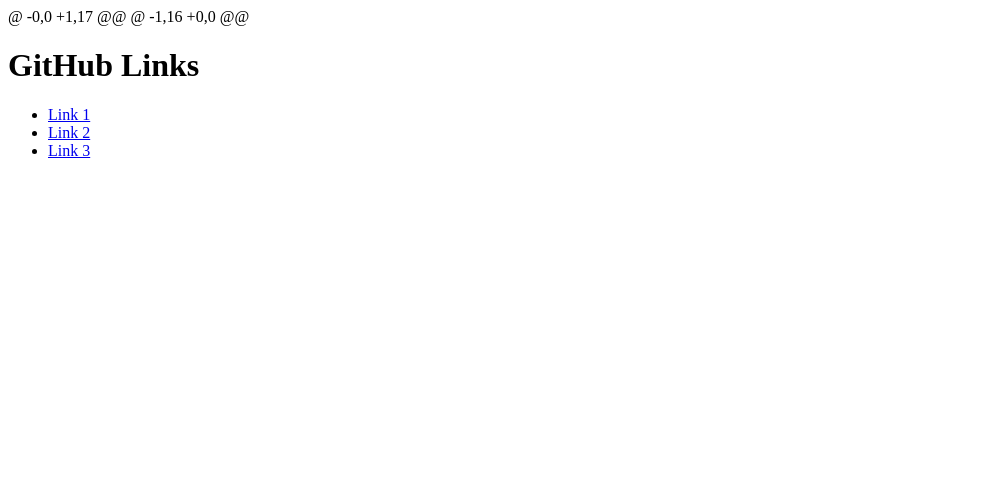
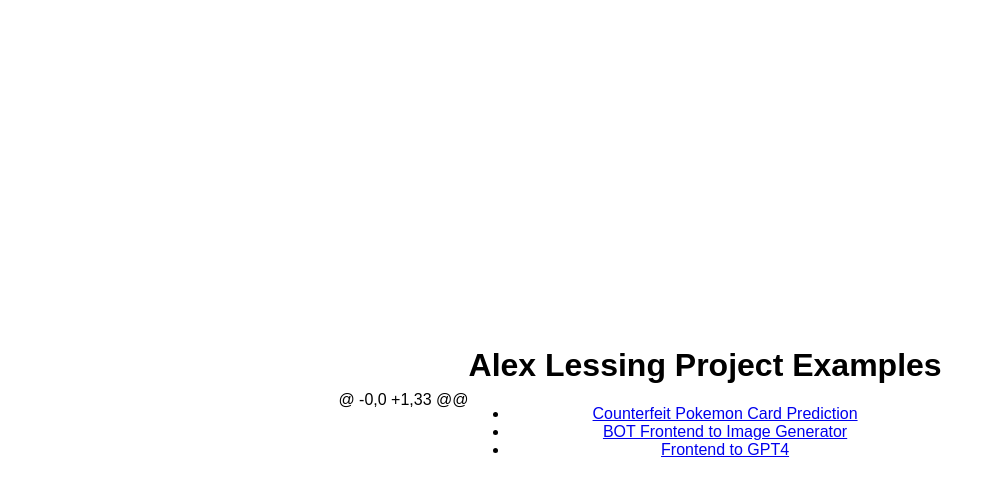
Before and after one commit to FelisCatus1/projects2, a plain HTML site: page index.html in a window 1280 px wide. Shown: the whole page, without its empty margins (0-994 px from the left). Drawn offline with Linux system fonts and the light colour scheme.

Commit message:
Update index.html

```diff
--- a/index.html
+++ b/index.html
@@ -1,18 +1,38 @@
-@ -0,0 +1,17 @@
-@ -1,16 +0,0 @@
+@ -0,0 +1,33 @@
 <!DOCTYPE html>
 <html lang="en">
 <head>
     <meta charset="UTF-8">
     <meta name="viewport" content="width=device-width, initial-scale=1.0">
     <title>GitHub Links Page</title>
+    <style>
+        body, html {
+            height: 100%;
+            margin: 0;
+            display: flex;
+            justify-content: center;
+            align-items: center;
+        }
+
+        body {
+            font-family: Arial, sans-serif;
+        }
+
+        #content {
+            text-align: center;
+        }
+    </style>
 </head>
 <body>
-    <h1>GitHub Links</h1>
-    <ul>
-        <li><a href="https://github.com/link1">Link 1</a></li>
-        <li><a href="https://github.com/link2">Link 2</a></li>
-        <li><a href="https://github.com/link3">Link 3</a></li>
-    </ul>
+    <div id="content">
+        <h1>Alex Lessing Project Examples</h1>
+        <ul>
+            <li><a href="https://github.com/kisenera/fake-pokemon-card-detection">Counterfeit Pokemon Card Prediction</a></li>
+
+            <li><a href="https://github.com/kisenera/vqgan-discord-bot">BOT Frontend to Image Generator</a></li>
+
+            <li><a href="https://github.com/kisenera/l167t">Frontend to GPT4</a></li>
+        </ul>
+    </div>
 </body>
 </html>
```
